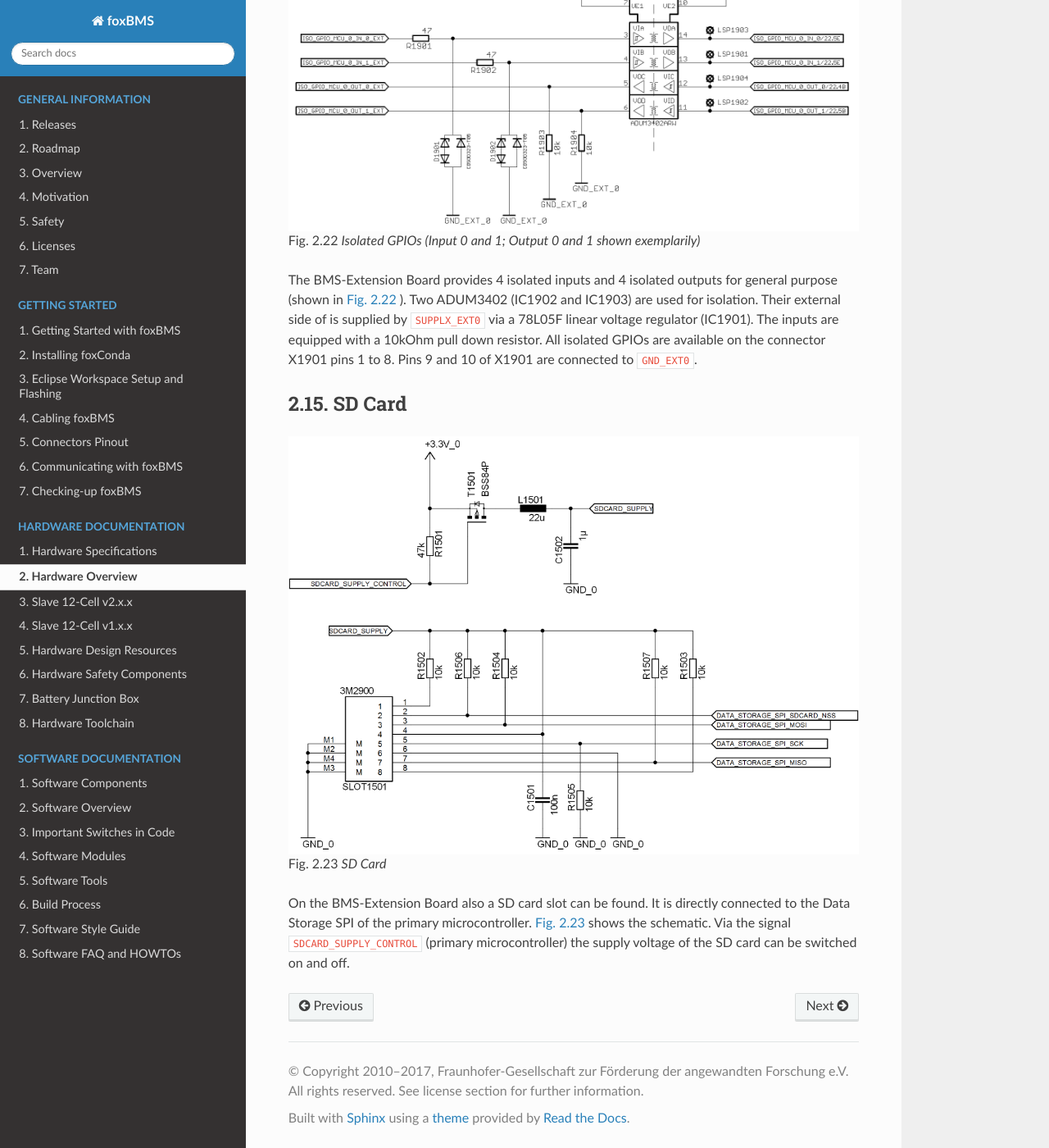
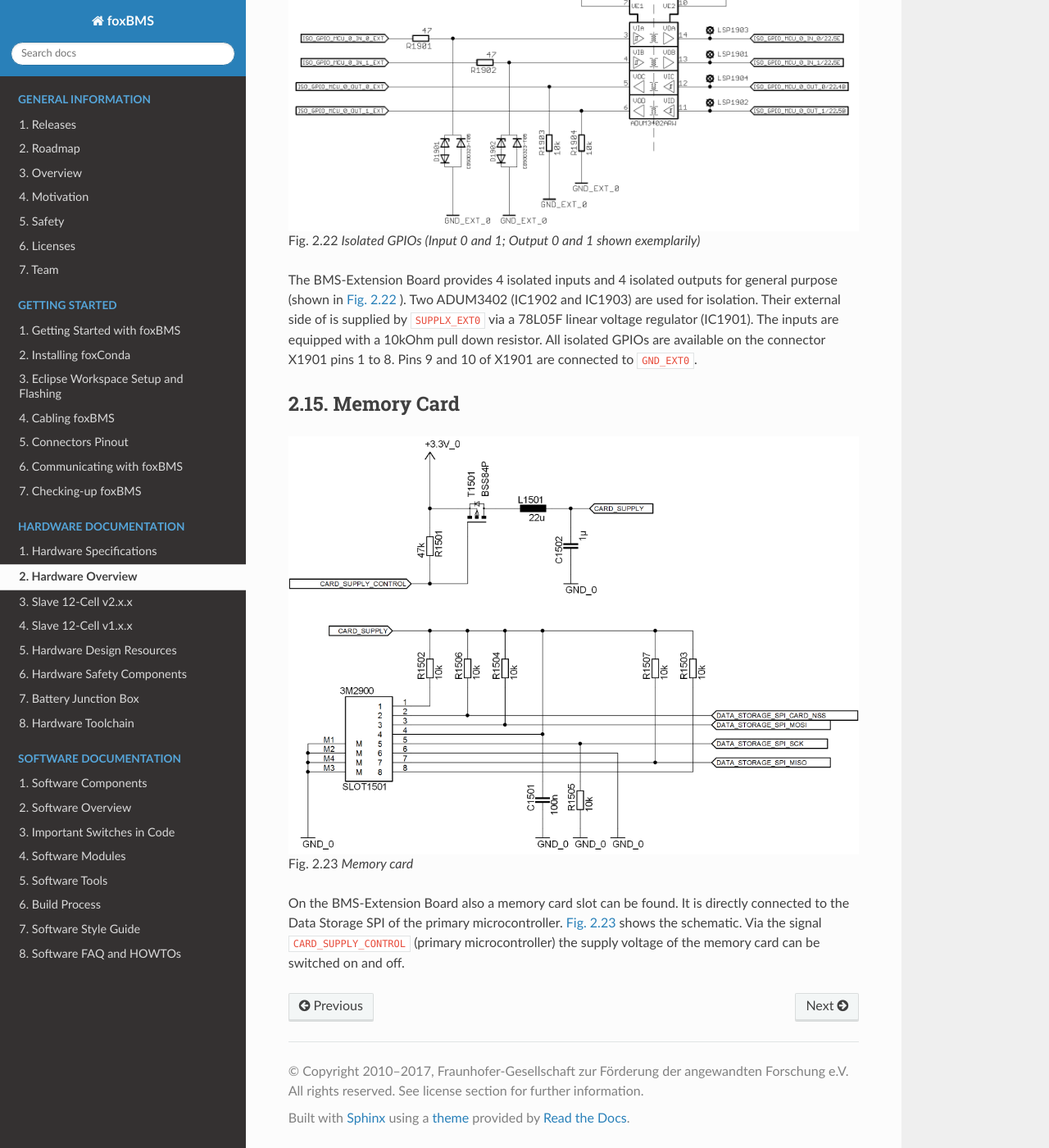
Before and after one commit to foxBMS/documentation, a Sphinx documentation site: the page built from doc/sphinx/hardware_documentation/overview/overview.rst, in a window 1280 px wide and 1400 px high, scrolled down 10677 px. Shown: the whole window at 82% size. Built offline with Sphinx 7.4.7 and the Read the Docs theme 2.0.0, drawn with Linux system fonts in a browser that asks for light colours; pages that are not in the unit, such as notebooks, are missing from menus; the version number could not be read and is left out; some of the changed text lies outside the part shown.

Commit message:
Corrections in documentation.

```diff
--- a/doc/sphinx/general_information/safety/safety.rst
+++ b/doc/sphinx/general_information/safety/safety.rst
@@ -110,7 +110,7 @@ The interfaces of the |master| are:
      - Galvanically isolated Normally Open Contact interface for any purpose left to the user
    * - Analog Inputs
      - Analog inputs for any purpose left to the user
-   * - SD Card
+   * - Memory Card
      - Data storage for the primary microcontroller
 
 
--- a/doc/sphinx/hardware_documentation/overview/overview.rst
+++ b/doc/sphinx/hardware_documentation/overview/overview.rst
@@ -140,7 +140,7 @@ EEPROM
 
    EEPROM, exemplarily shown for the |MCU0|
 
-The |BMS-Master| provides an 2MB EEPROM for data storage for the |primary| and |secondary| MCU (see :numref:`Fig. %s <eeprom>`). It uses an SPI interface, which is shared with the SD-Card, which is also connected to |MCU0|.
+The |BMS-Master| provides an 2MB EEPROM for data storage for the |primary| and |secondary| MCU (see :numref:`Fig. %s <eeprom>`). It uses an SPI interface, which is shared with the memory card, which is also connected to |MCU0|.
 
 
 Isolated RS485 Interface
@@ -192,13 +192,13 @@ Isolated GPIO
 
 The |BMS-Extension| provides 4 isolated inputs and 4 isolated outputs for general purpose (shown in :numref:`Fig. %s <isolated_gpio>` ). Two ADUM3402 (IC1902 and IC1903) are used for isolation. Their external side of is supplied by ``SUPPLX_EXT0`` via a 78L05F linear voltage regulator (IC1901). The inputs are equipped with a 10kOhm pull down resistor. All isolated GPIOs are available on the connector X1901 pins 1 to 8. Pins 9 and 10 of X1901 are connected to ``GND_EXT0``.
 
-SD Card
+Memory Card
 -------
 
-.. _sd_card:
-.. figure:: ./sd_card.png
+.. _memory_card:
+.. figure:: ./memory_card.png
    :width: 100 %
 
-   SD Card
+   Memory card
 
-On the |BMS-Extension| also a SD card slot can be found. It is directly connected to the Data Storage SPI of the |primary| microcontroller. :numref:`Fig. %s <sd_card>` shows the schematic. Via the signal ``SDCARD_SUPPLY_CONTROL`` (|primary| microcontroller) the supply voltage of the SD card can be switched on and off.
+On the |BMS-Extension| also a memory card slot can be found. It is directly connected to the Data Storage SPI of the |primary| microcontroller. :numref:`Fig. %s <memory_card>` shows the schematic. Via the signal ``CARD_SUPPLY_CONTROL`` (|primary| microcontroller) the supply voltage of the memory card can be switched on and off.
```
Also changed, not shown: doc/sphinx/hardware_documentation/overview/memory_card.png (added), doc/sphinx/hardware_documentation/overview/sd_card.png (deleted).
